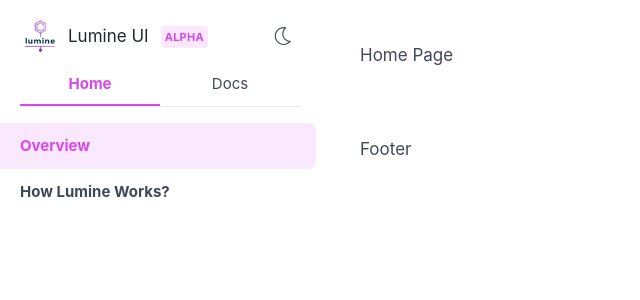
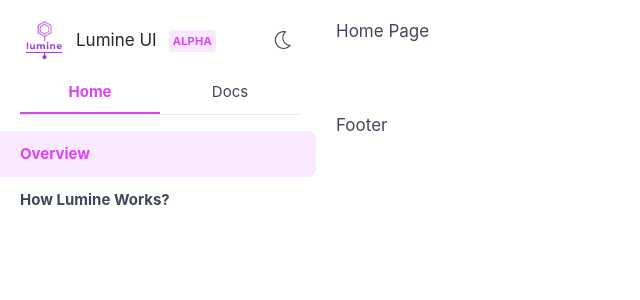
Before and after one commit to Lumine-UI/lumine-docs, a Next.js app: page / in a window 1280 px wide. Shown: the top 300 px of the page, without its empty margins (0-640 px from the left). Built offline with nearby package versions, Linux system fonts and the light colour scheme; a web font is replaced by a local one.

Commit message:
Change logo

```diff
--- a/app/Nav.js
+++ b/app/Nav.js
@@ -138,7 +138,7 @@
             })}>
             {isOpen ? <IconClose /> : <IconHamburger />}
           </button>
-          <img src='/lumine.png' className="rounded-full w-10 h-10 mr-2" />
+          <img src='/lumine-trans.png' className="w-12 h-12 mr-2" />
           <Link href="/" className='inline-flex text-l font-normal items-center text-primary dark:text-primary-dark py-1 mr-0 sm:mr-3 whitespace-nowrap'>
               Lumine UI
           </Link>
--- /dev/null
+++ b/app/docs/components/page.js
@@ -0,0 +1,3 @@
+export default function Components() {
+    return <h1>Components Page</h1>
+}
--- a/app/layout.js
+++ b/app/layout.js
@@ -70,7 +70,7 @@
           <div className="fixed lg:sticky top-0 left-0 right-0 py-0 shadow lg:shadow-none z-50">
             <Nav />
           </div>
-          <main className="min-w-0 p-10">
+          <main className="min-w-0 p-4">
             <div className="lg:hidden h-16 mb-2" />
             <article className="break-words">
               {children}
```
Also changed, not shown: public/lumine-trans.png (added), public/lumine.png (deleted).
